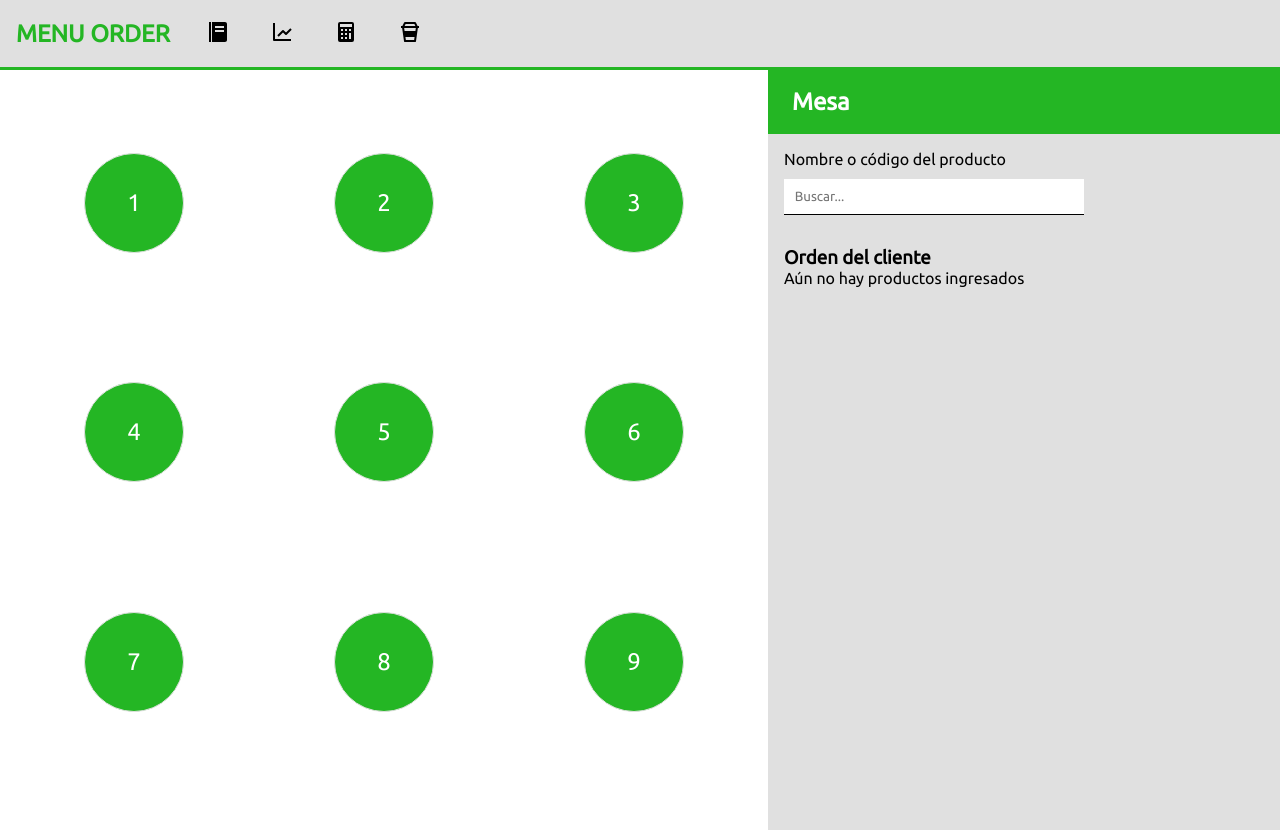
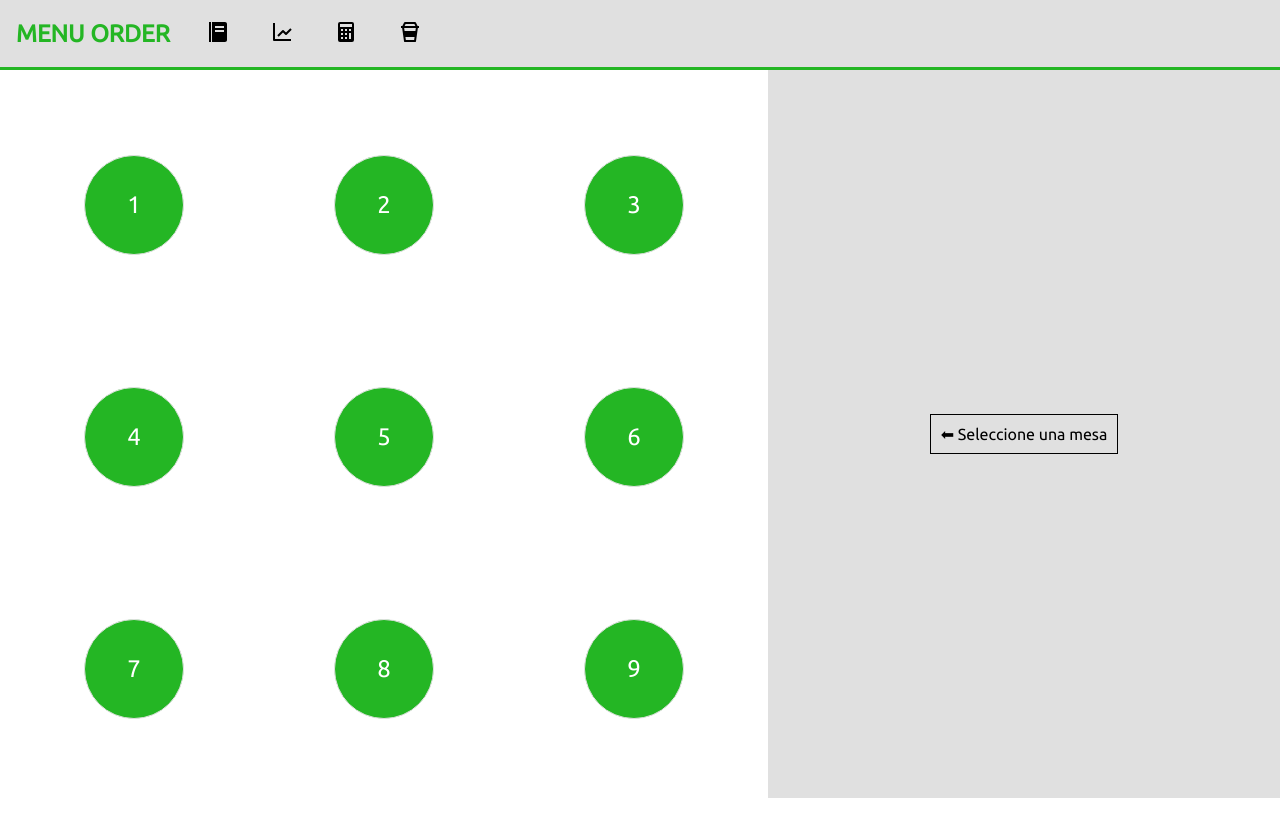
Before and after one commit to micaelamerino/menu-order, a React (Vite) app: page / in a window 1280 px wide. After the commit the page ends 800 px from the top, so only its background shows below. Built offline with nearby package versions, Linux system fonts and the light colour scheme.

Commit message:
Se incorporó sección en 'Order'

```diff
--- a/src/Styles.css
+++ b/src/Styles.css
@@ -65,7 +65,7 @@ nav>a:hover {
 .tables-section {
     width: 60%;
     padding: 1em;
-    max-height: 90vh;
+    max-height: 91vh;
     overflow-y: scroll;
 
 }
@@ -73,7 +73,7 @@ nav>a:hover {
 .form-section {
     width: 40%;
     background-color: var(--gris);
-    height: 95vh;
+    height: 91vh;
 }
 
 .tables-section {
@@ -234,3 +234,12 @@ td {
     text-align: left;
     padding: 0.5em;
 }
+
+.selected-table {
+    display: grid;
+    place-content: center;
+}
+.selected-table > p {
+    border: 1px solid black;
+    padding: 0.6em;
+}
--- a/src/pages/Bills.jsx
+++ b/src/pages/Bills.jsx
@@ -146,6 +146,12 @@ const Bills = () => {
           <div className="buttons-container">
             <CustomButton click={handleClickCancel} text={"Cancelar"}/>
             <CustomButton selector={"btn-add"} text={"Añadir"}/>
+            {/* <button type="button" onClick={handleClickCancel}>
+              Cancelar
+            </button> */}
+            {/* <button type="submit" className="btn-add">
+              Añadir
+            </button> */}
           </div>
         </form>
       </section>
--- a/src/pages/Order.jsx
+++ b/src/pages/Order.jsx
@@ -4,14 +4,19 @@ import { TablesContext } from "../context/TablesContext";
 import CustomButton from "../components/CustomButton";
 
 const Order = () => {
+  const [firstInstance, setFirstInstance] = useState(null);
   const { products } = useContext(ProductContext);
-  const {tablesOpen, setTablesOpen} = useContext(TablesContext);
+  const { tablesOpen, setTablesOpen } = useContext(TablesContext);
   const tables = [1, 2, 3, 4, 5, 6, 7, 8, 9];
   const [search, setSearch] = useState("");
   const [filterProducts, setFilterProducts] = useState([]);
   const [orderClient, setOrderClient] = useState([]);
   const [numberTable, setNumberTable] = useState("");
   const form = useRef();
+
+  useEffect(() => {
+    setFirstInstance(true);
+  }, []);
 
   const handleChange = (e) => {
     setSearch(e.target.value);
@@ -46,15 +51,15 @@ const Order = () => {
   };
 
   const handleClickTable = (e) => {
-    const searchID = tablesOpen.find((table) => table.code === e);
+    setFirstInstance(false);
+    const searchTable = tablesOpen.find((table) => table.code === e);
 
-    if (!searchID) {
+    if (!searchTable) {
       setNumberTable(e);
       setOrderClient([]);
     } else {
-      setNumberTable(searchID.code);
-      setOrderClient(searchID.order);
-
+      setNumberTable(searchTable.code);
+      setOrderClient(searchTable.order);
     }
   };
 
@@ -65,15 +70,32 @@ const Order = () => {
   return (
     <main className="order-section">
       <section className="tables-section">
-        {
-        tables.map((table) => (
-          (tablesOpen.find((e)=> e.code === table))
-          ?
-        <button onClick={() => handleClickTable(table)} key={table} className="table" style={{backgroundColor:"#fd9800"}}>{table}</button>
-         :
-         <button onClick={() => handleClickTable(table)} key={table} className="table" style={{backgroundColor:"#24b624"}}>{table}</button>))}
+        {tables.map((table) =>
+          tablesOpen.find((e) => e.code === table) ? (
+            <button
+              onClick={() => handleClickTable(table)}
+              key={table}
+              className="table"
+              style={{ backgroundColor: "#fd9800" }}
+            >
+              {table}
+            </button>
+          ) : (
+            <button
+              onClick={() => handleClickTable(table)}
+              key={table}
+              className="table"
+              style={{ backgroundColor: "#24b624" }}
+            >
+              {table}
+            </button>
+          )
+        )}
       </section>
 
+      <>
+        {!firstInstance ? (
+          <>
             <section className="form-section">
               <h2 className="header-form">Mesa {numberTable}</h2>
               <form ref={form} className="form-search">
@@ -104,7 +126,6 @@ const Order = () => {
 
               <section className="client-order-section">
                 <h3>Orden del cliente</h3>
-
                 {orderClient.length > 0 ? (
                   <div className="order-container">
                     <div>
@@ -125,7 +146,11 @@ const Order = () => {
                       ))}
                     </div>
                     <div>
-                <CustomButton selector={"btn-add"} click={handleClickSave} text={"Guardar"}/>
+                      <CustomButton
+                        selector={"btn-add"}
+                        click={handleClickSave}
+                        text={"Guardar"}
+                      />
                     </div>
                   </div>
                 ) : (
@@ -133,6 +158,13 @@ const Order = () => {
                 )}
               </section>
             </section>
+          </>
+        ) : (
+          <div className="form-section selected-table">
+            <p>⬅ Seleccione una mesa</p>
+          </div>
+        )}
+      </>
     </main>
   );
 };
--- a/src/pages/Products.jsx
+++ b/src/pages/Products.jsx
@@ -60,7 +60,7 @@ const Products = () => {
       <section className="list-section">
         <h2>PRODUCTOS</h2>
         {products.length > 0 ? (
-          <table>
+           <table>
             <thead>
               <tr>
                 <th>Código</th>
```
Also changed, not shown: 1 other file (tests, documents, lock files or other folders). Lines whose indentation alone changed are shown as unchanged.
